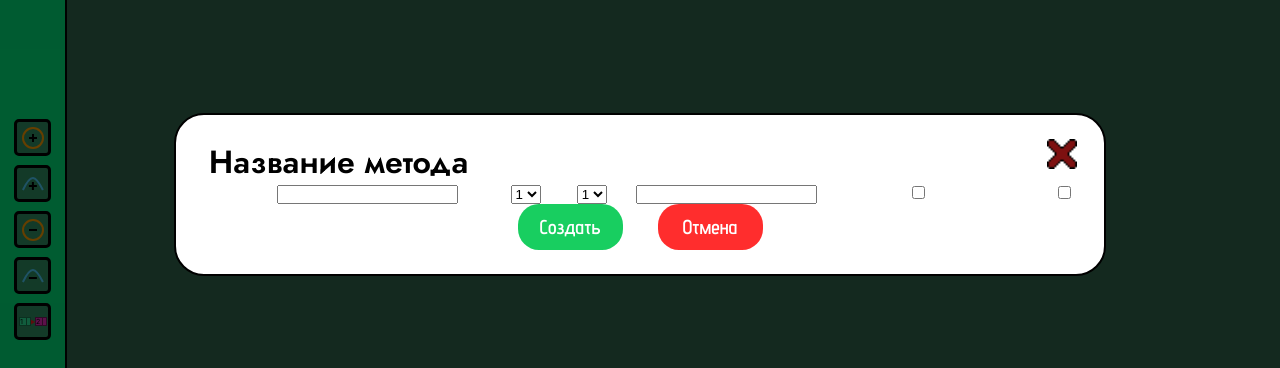
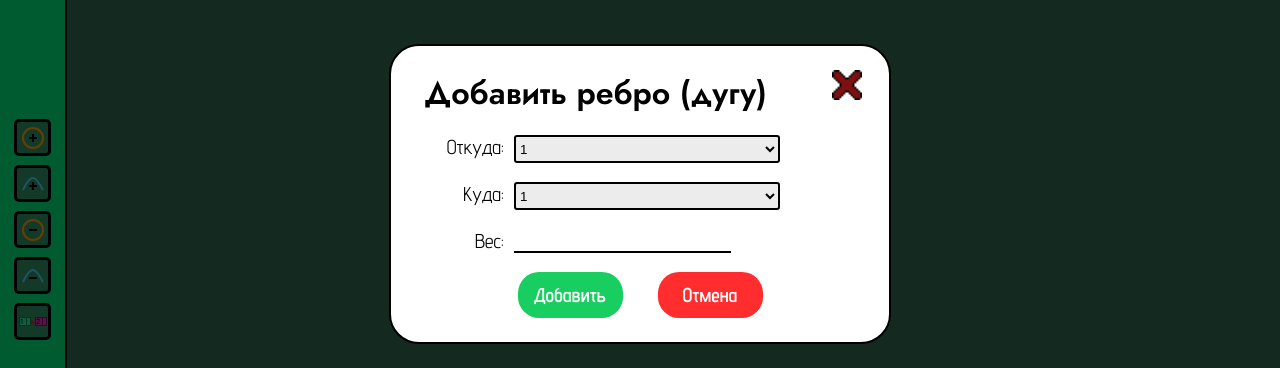
Before and after one commit to zendrolya/graph-explorer, a React (Vite) app: page / in a window 1280 px wide. Shown: the part 206-574 px from the top of the page. Built offline with nearby package versions, Linux system fonts and the light colour scheme.

Commit message:
Dialog editing

```diff
--- a/src/components/Dialog/Dialog.jsx
+++ b/src/components/Dialog/Dialog.jsx
@@ -1,41 +1,142 @@
 import styles from "./Dialog.module.css";
 
-function Dialog({
-  text = "Текст",
-  title = "Название метода",
-  true_text = "Создать",
-  false_text = "Отмена",
-  onClose,
-}) {
+const dialogType = {
+  create_graph: {
+    title: "Создать граф",
+    content: (
+      <>
+        <div className={styles.form_container}>
+          <label className={styles.form_label} for="name">
+            Название:
+          </label>
+          <input className={styles.form_name} type="text" id="name" />
+        </div>
+        <div className={styles.checkbox_container}>
+          <div className={styles.checkbox}>
+            <label className={styles.form_checkbox_label} for="weighted">
+              Взвешенный?
+            </label>
+            <input
+              className={styles.form_checkbox}
+              type="checkbox"
+              id="weighted"
+            />
+          </div>
+          <div className={styles.checkbox}>
+            <label className={styles.form_checkbox_label} for="directed">
+              Ориентированный?
+            </label>
+            <input
+              className={styles.form_checkbox}
+              type="checkbox"
+              id="directed"
+            />
+          </div>
+        </div>
+      </>
+    ),
+    ok_text: "Создать",
+    cancel_text: "Отмена",
+  },
+  delete_graph: {
+    title: "Удалить граф",
+    content: (
+      <>
+        <div className={styles.form_container}>
+          <p className={styles.form_text}>Вы уверены?</p>
+        </div>
+      </>
+    ),
+    ok_text: "Нет",
+    cancel_text: "Да",
+  },
+  add_edge: {
+    title: "Добавить ребро (дугу)",
+    content: (
+      <>
+        <div className={styles.form_container}>
+          <label className={styles.form_label} for="from">
+            Откуда:
+          </label>
+          <select className={styles.form_name} type="text" id="from">
+            <option>1</option>
+          </select>
+        </div>
+        <div className={styles.form_container}>
+          <label className={styles.form_label} for="to">
+            Куда:
+          </label>
+          <select className={styles.form_name} type="text" id="to">
+            <option>1</option>
+          </select>
+        </div>
+        <div className={styles.form_container}>
+          <label className={styles.form_label} for="weight">
+            Вес:
+          </label>
+          <input
+            className={styles.form_weight}
+            type="text"
+            pattern="^-?[0-9]\d*(\.\d+)?$"
+            id="weight"
+          />
+        </div>
+      </>
+    ),
+    ok_text: "Добавить",
+    cancel_text: "Отмена",
+  },
+  delete_edge: {
+    title: "Удалить ребро (дугу)",
+    content: (
+      <>
+        <div className={styles.form_container}>
+          <p className={styles.form_text}>Вы уверены?</p>
+        </div>
+      </>
+    ),
+    ok_text: "Нет",
+    cancel_text: "Да",
+  },
+  add_vertex: {
+    title: "Добавить вершину",
+    content: <></>,
+    ok_text: "Добавить",
+    cancel_text: "Отмена",
+  },
+  delete_vertex: {
+    title: "Удалить вершину",
+    content: (
+      <>
+        <div className={styles.form_container}>
+          <p className={styles.form_text}>Вы уверены?</p>
+        </div>
+      </>
+    ),
+    ok_text: "Нет",
+    cancel_text: "Да",
+  },
+};
+
+function Dialog({ type, onClose }) {
   return (
     <div className={styles.overlay} onClick={onClose}>
       <div className={styles.popup} onClick={(e) => e.stopPropagation()}>
         <button className={styles.close_button} onClick={onClose}>
           <img src="/icons/close.svg" draggable="false" alt="Закрыть" />
         </button>
-        <h2 className={styles.title}>{title}</h2>
+        <h2 className={styles.title}>{dialogType[type].title}</h2>
         <form className={styles.form}>
-          <div className={styles.input}>
-            <label for="name">Название:</label>
-            <input type="text" id="name" />
-            <label for="from">Откуда:</label>
-            <select id="from">
-              <option value="1">1</option>
-            </select>
-            <label for="to">Куда:</label>
-            <select id="to">
-              <option value="1">1</option>
-            </select>
-            <label for="weight">Вес:</label>
-            <input type="text" id="weight" />
-            <label for="weighted">Взвешенный?</label>
-            <input type="checkbox" id="weight" />
-            <label for="directed">Ориентированный?</label>
-            <input type="checkbox" id="directed" />
+          <div className={styles.dialog_content}>
+            {dialogType[type].content}
           </div>
           <div className={styles.buttons}>
-            <button className={styles.ok_button}>{true_text}</button>
-            <button className={styles.cancel_button}>{false_text}</button>
+            <button className={styles.ok_button}>
+              {dialogType[type].ok_text}
+            </button>
+            <button className={styles.cancel_button}>
+              {dialogType[type].cancel_text}
+            </button>
           </div>
         </form>
       </div>
--- a/src/components/Dialog/Dialog.module.css
+++ b/src/components/Dialog/Dialog.module.css
@@ -1,3 +1,5 @@
+/* ========== Dialog ========== */
+
 .overlay {
   position: fixed;
   top: 0;
@@ -45,6 +47,7 @@
   border-radius: 21px;
   cursor: pointer;
   font-family: "Advent Pro", sans-serif;
+  font-weight: bold;
   font-size: 20px;
   color: #fff;
 }
@@ -57,6 +60,7 @@
   border-radius: 21px;
   cursor: pointer;
   font-family: "Advent Pro", sans-serif;
+  font-weight: bold;
   font-size: 20px;
   color: #fff;
 }
@@ -68,9 +72,96 @@
   color: #000;
 }
 
-.text {
-  padding: 15px 0;
-  font-family: "Fira Sans", sans-serif;
+/* === dialog_content === */
+
+.dialog_content {
+  display: flex;
+  flex-direction: column;
+  gap: 19px;
+  padding: 19px 0;
+  color: #000;
+  font-family: "Advent Pro", sans-serif;
   font-size: 20px;
-  color: #000;
 }
+
+.form_name {
+  min-width: 266px;
+  min-height: 28px;
+  background-color: #ececec;
+  border: 2px solid #000;
+  border-radius: 3px;
+}
+
+.form_label {
+  letter-spacing: 6%;
+  min-width: 80px;
+  text-align: right;
+}
+
+.form_container {
+  display: flex;
+  gap: 10px;
+}
+
+.checkbox_container {
+  display: flex;
+  align-items: center;
+  justify-content: center;
+  gap: 30px;
+}
+
+.form_checkbox_label {
+  letter-spacing: 6%;
+  padding-right: 10px;
+}
+
+.checkbox {
+  width: fit-content;
+  display: flex;
+  justify-content: center;
+  align-items: center;
+}
+
+.form_checkbox {
+  width: 20px;
+  height: 20px;
+  position: relative;
+  appearance: none;
+  border: 3px solid #000;
+  border-radius: 5px;
+}
+
+.form_checkbox::after {
+  content: "X";
+  position: absolute;
+  top: -1px;
+  left: 1px;
+  width: 0;
+  height: 0;
+  font-size: 15px;
+  font-weight: bold;
+  transition: 500ms;
+  overflow: hidden;
+}
+
+.form_checkbox:checked::after {
+  width: 20px;
+  height: 20px;
+  transition: 500ms;
+}
+
+.form_text {
+  font-size: 24px;
+}
+
+.form_weight {
+  min-width: 217px;
+  border: none;
+  border-bottom: 2px solid #000;
+}
+
+.form_weight:focus {
+  outline: 0;
+  border: none;
+  border-bottom: 2px solid #000;
+}
--- a/src/components/GraphEditor/GraphEditor.jsx
+++ b/src/components/GraphEditor/GraphEditor.jsx
@@ -140,7 +140,7 @@ function GraphEditor() {
       />
       <main className={styles.main}>
         <GraphInstruments />
-        <Dialog />
+        <Dialog type="add_edge" />
         <GraphView
           graphData={graphData}
           onVertexClick={handleVertexClick}
--- a/src/components/Popup/Popup.module.css
+++ b/src/components/Popup/Popup.module.css
@@ -1,3 +1,5 @@
+/* ========== Popup ========== */
+
 .overlay {
   position: fixed;
   top: 0;
--- a/src/fonts/fonts.css
+++ b/src/fonts/fonts.css
@@ -19,5 +19,11 @@
 @font-face {
   font-family: "Advent Pro";
   src: url("AdventPro-SemiBold.ttf");
+  font-weight: bold;
+}
+
+@font-face {
+  font-family: "Advent Pro";
+  src: url("AdventPro-Regular.ttf");
   font-weight: normal;
 }
```
Also changed, not shown: src/components/ConfirmDialog.jsx (deleted, +0 -18 lines), src/components/ConfirmDialog.module.css (deleted), src/fonts/AdventPro-Regular.ttf (added).
